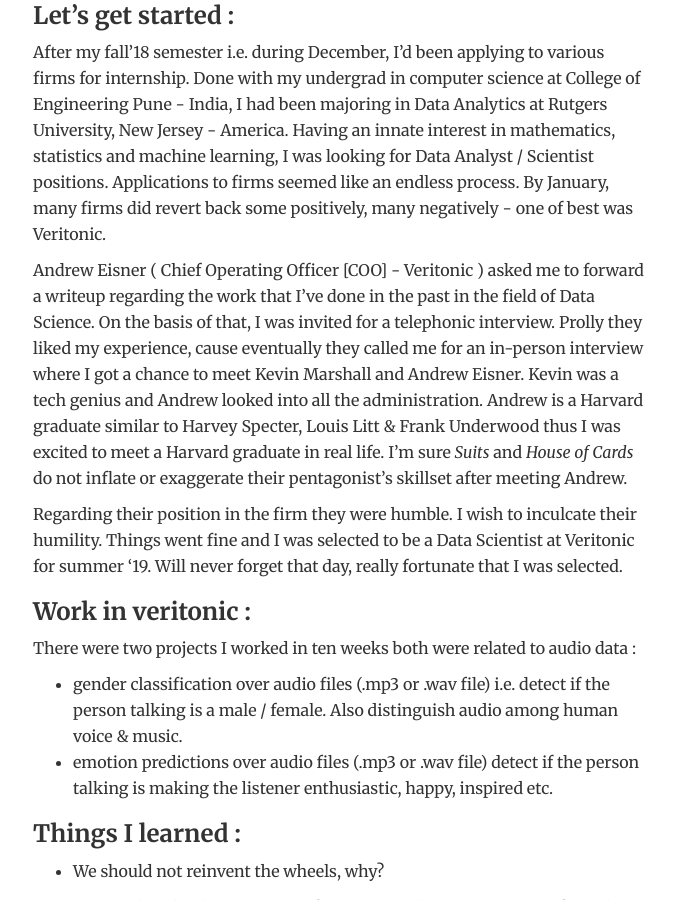
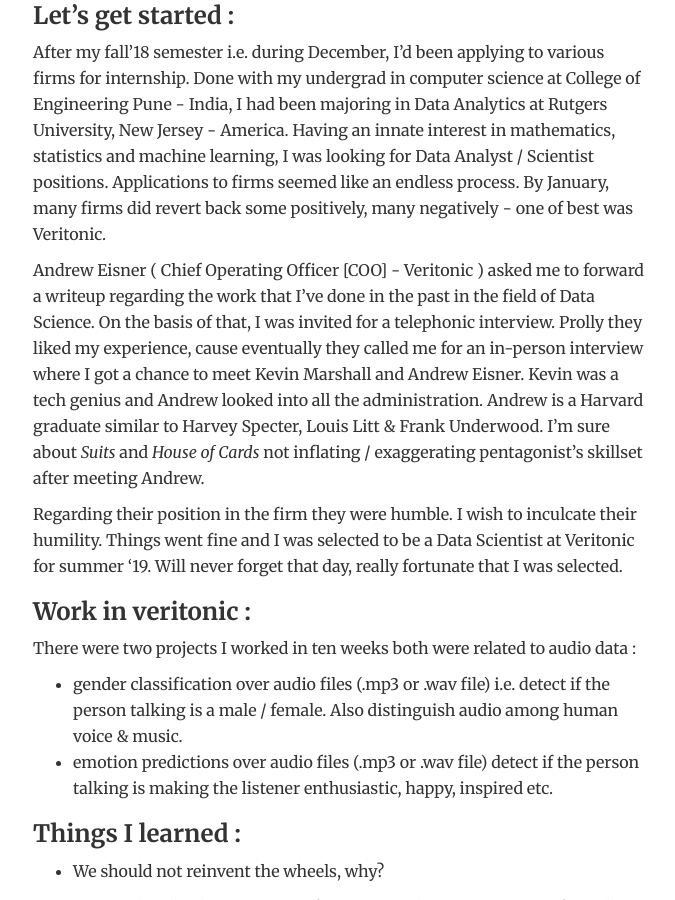
Before and after one commit to shradhit7/shradhit7.github.io, a Jekyll site: the page built from _posts/2019-08-23- Summer Internship at Veritonic.md, in a window 1280 px wide and 900 px high, scrolled down 458 px. Shown: the whole window, without its empty margins (301-976 px from the left). Built offline with Jekyll 4.4.1, drawn with Linux system fonts in a browser that asks for light colours.

Commit message:
Update 2019-08-23- Summer Internship at Veritonic.md

```diff
--- a/_posts/2019-08-23- Summer Internship at Veritonic.md
+++ b/_posts/2019-08-23- Summer Internship at Veritonic.md
@@ -11,7 +11,7 @@
 
 After my fall'18 semester i.e. during December, I'd been applying to various firms for internship. Done with my undergrad in computer science at College of Engineering Pune - India, I had been majoring in Data Analytics at Rutgers University, New Jersey - America. Having an innate interest in mathematics, statistics and machine learning, I was looking for Data Analyst / Scientist positions. Applications to firms seemed like an endless process. By January, many firms did revert back some positively, many negatively - one of best was Veritonic.
 
-Andrew Eisner ( Chief Operating Officer [COO] - Veritonic ) asked me to forward a writeup regarding the work that I've done in the past in the field of Data Science. On the basis of that, I was invited for a telephonic interview. Prolly they liked my experience, cause eventually they called me for an in-person interview where I got a chance to meet Kevin Marshall and Andrew Eisner. Kevin was a tech genius and Andrew looked into all the administration. Andrew is a Harvard graduate similar to Harvey Specter, Louis Litt & Frank Underwood thus I was excited to meet a Harvard graduate in real life. I'm sure _Suits_ and _House of Cards_ do not inflate or exaggerate their pentagonist's skillset after meeting Andrew.
+Andrew Eisner ( Chief Operating Officer [COO] - Veritonic ) asked me to forward a writeup regarding the work that I've done in the past in the field of Data Science. On the basis of that, I was invited for a telephonic interview. Prolly they liked my experience, cause eventually they called me for an in-person interview where I got a chance to meet Kevin Marshall and Andrew Eisner. Kevin was a tech genius and Andrew looked into all the administration. Andrew is a Harvard graduate similar to Harvey Specter, Louis Litt & Frank Underwood. I'm sure about _Suits_ and _House of Cards_ not inflating / exaggerating pentagonist's skillset after meeting Andrew.
 
 Regarding their position in the firm they were humble. I wish to inculcate their humility. Things went fine and I was selected to be a Data Scientist at Veritonic for summer '19. Will never forget that day, really fortunate that I was selected.
 
```
